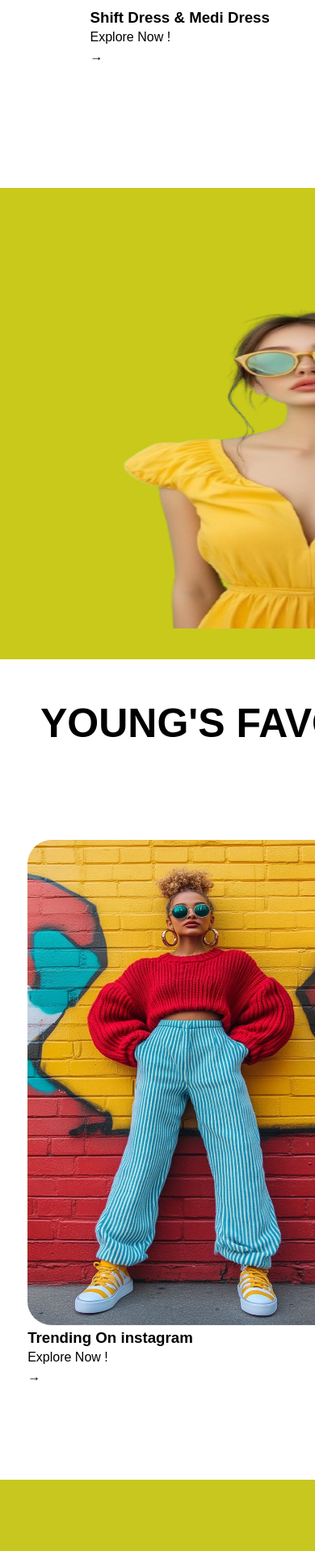
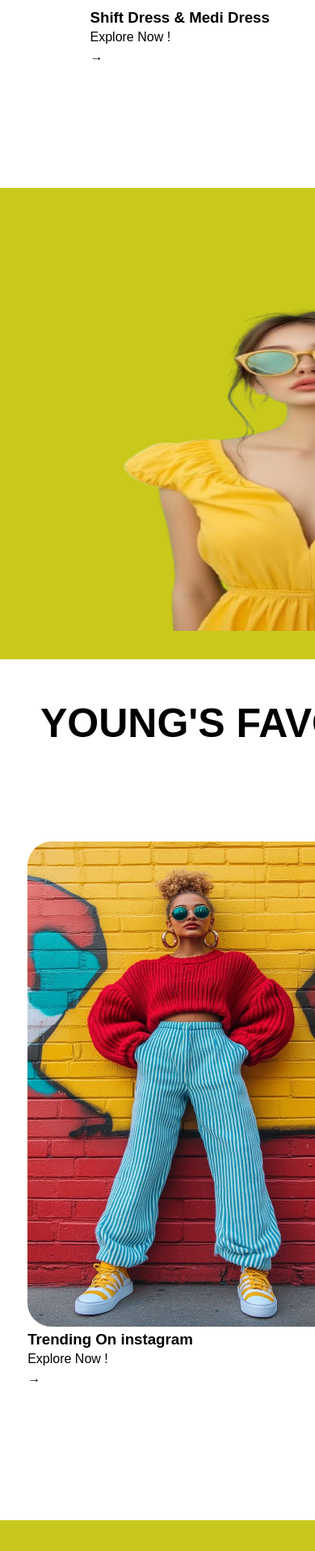
Before and after one commit to vedantankar1234/fashion-site, a plain HTML site: page index.html in a window 390 px wide. Shown: the part 1954-3869 px from the top of the page at 81% size. Drawn offline with Linux system fonts and the light colour scheme.

Commit message:
last update

```diff
--- a/fashion.css
+++ b/fashion.css
@@ -420,11 +420,11 @@
             width: 350%;
           }
           .img3{
-            height: 510px;
+            height: 516px;
           }
           #sec4{
             width: 350%;
-            height: 120vh;
+            height: 126vh;
           }
           .as4{
             /* gap: 50px; */
```
